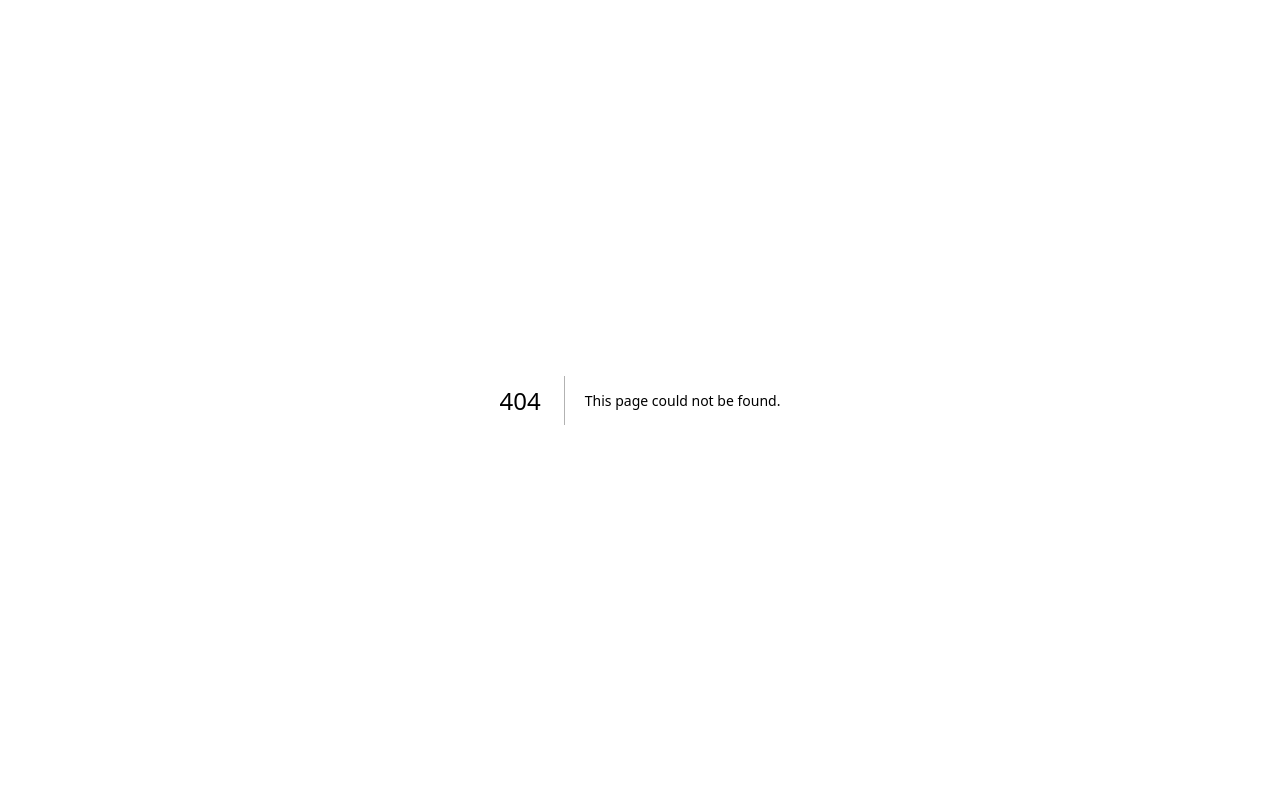
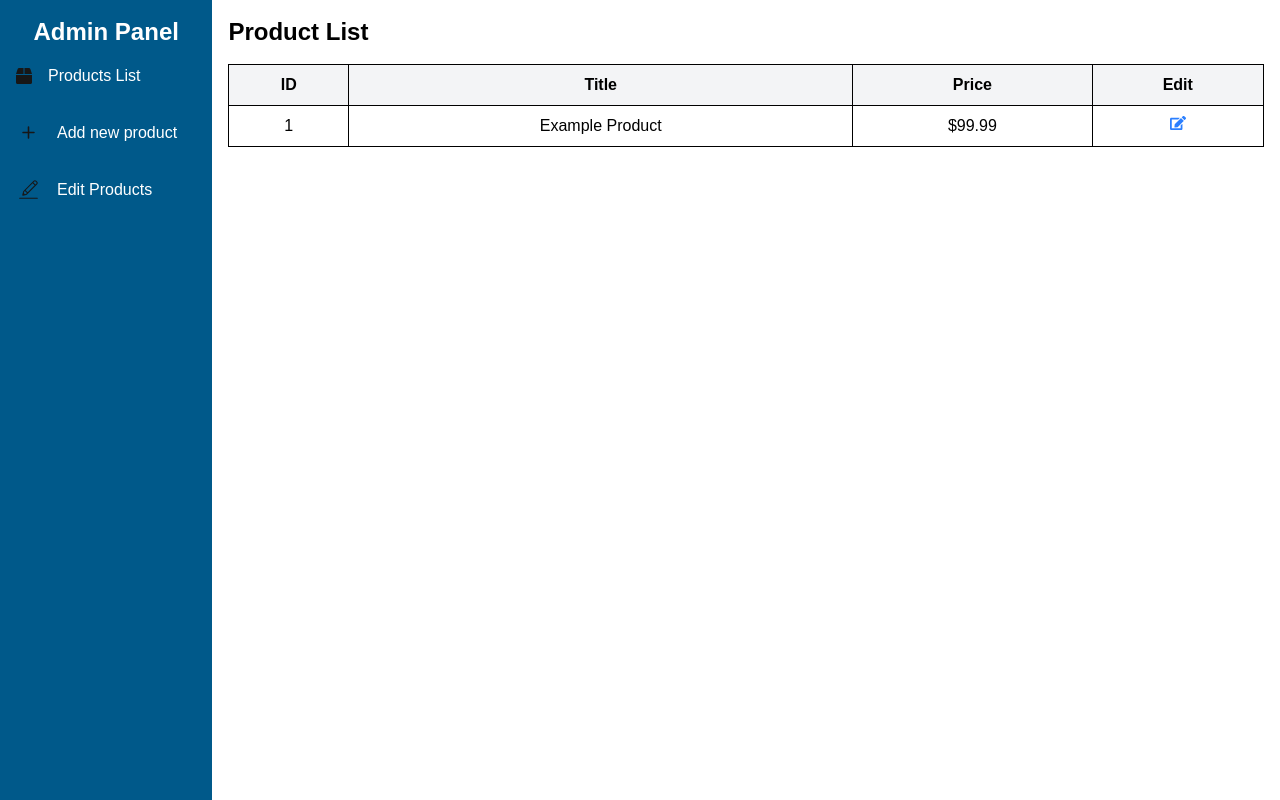
Before and after one commit to Diary4/frontend-task, a Next.js app: page /dashboard/edit-product in a window 1280 px wide. Before the commit this address had no page. Built offline with nearby package versions, Linux system fonts and the light colour scheme.

Commit message:
feat: edit product page created

```diff
--- /dev/null
+++ b/src/app/dashboard/edit-product/page.tsx
@@ -0,0 +1,94 @@
+'use client'
+import React, { useState } from 'react';
+import SideBar from '../components/SideBar';
+import { FaEdit } from 'react-icons/fa';
+
+const EditProduct = () => {
+  const [productId, setProductId] = useState('');
+  const [product, setProduct] = useState({
+    title: '',
+    price: '',
+    description: '',
+    image: '',
+    category: '',
+  });
+  const [isPopupOpen, setIsPopupOpen] = useState(false);
+
+  const handleChange = (e: React.ChangeEvent<HTMLInputElement>) => {
+    setProduct({ ...product, [e.target.name]: e.target.value });
+  };
+
+  const handleUpdate = async (e: React.FormEvent<HTMLFormElement>) => {
+    e.preventDefault();
+    if (!productId) {
+      alert('Please enter a valid product ID');
+      return;
+    }
+    try {
+      const response = await fetch(`https://fakestoreapi.com/products/${productId}`, {
+        method: 'PUT',
+        body: JSON.stringify(product),
+        headers: {
+          'Content-Type': 'application/json',
+        },
+      });
+      const data = await response.json();
+      console.log('Product updated:', data);
+      alert('Product updated temporarily! Check the console for details.');
+      setIsPopupOpen(false);
+    } catch (error) {
+      console.error('Error updating product:', error);
+    }
+  };
+
+  return (
+    <div className='flex'>
+      <SideBar />
+      <div className='w-full text-black bg-white p-4'>
+        <h1 className='text-black text-2xl font-bold mb-4'>Product List</h1>
+        <table className='w-full border-collapse border border-gray-200'>
+          <thead>
+            <tr className='bg-gray-100'>
+              <th className='border p-2'>ID</th>
+              <th className='border p-2'>Title</th>
+              <th className='border p-2'>Price</th>
+              <th className='border p-2'>Edit</th>
+            </tr>
+          </thead>
+          <tbody>
+            <tr className='text-center'>
+              <td className='border p-2'>1</td>
+              <td className='border p-2'>Example Product</td>
+              <td className='border p-2'>$99.99</td>
+              <td className='border p-2'>
+                <button onClick={() => setIsPopupOpen(true)} className='text-blue-500'><FaEdit /></button>
+              </td>
+            </tr>
+          </tbody>
+        </table>
+      </div>
+
+      {isPopupOpen && (
+        <div className='fixed text-black top-0 left-0 w-full h-full flex justify-center items-center bg-gray-900 bg-opacity-50'>
+          <div className='bg-white p-6 rounded shadow-lg'>
+            <h2 className='text-xl font-bold mb-4'>Edit Product</h2>
+            <form onSubmit={handleUpdate} className='space-y-4'>
+              <input type='number' placeholder='Product ID' className='border p-2 w-full' onChange={(e) => setProductId(e.target.value)} required />
+              <input type='text' name='title' placeholder='Title' className='border p-2 w-full' onChange={handleChange} />
+              <input type='number' name='price' placeholder='Price' className='border p-2 w-full' onChange={handleChange} />
+              <input type='text' name='description' placeholder='Description' className='border p-2 w-full' onChange={handleChange} />
+              <input type='text' name='image' placeholder='Image URL' className='border p-2 w-full' onChange={handleChange} />
+              <input type='text' name='category' placeholder='Category' className='border p-2 w-full' onChange={handleChange} />
+              <div className='flex justify-end space-x-2'>
+                <button type='button' className='bg-gray-500 hover:cursor-pointer text-white px-4 py-2 rounded' onClick={() => setIsPopupOpen(false)}>Cancel</button>
+                <button type='submit' className='bg-green-500 hover:cursor-pointer text-white px-4 py-2 rounded'>Update Product</button>
+              </div>
+            </form>
+          </div>
+        </div>
+      )}
+    </div>
+  );
+};
+
+export default EditProduct;
```
